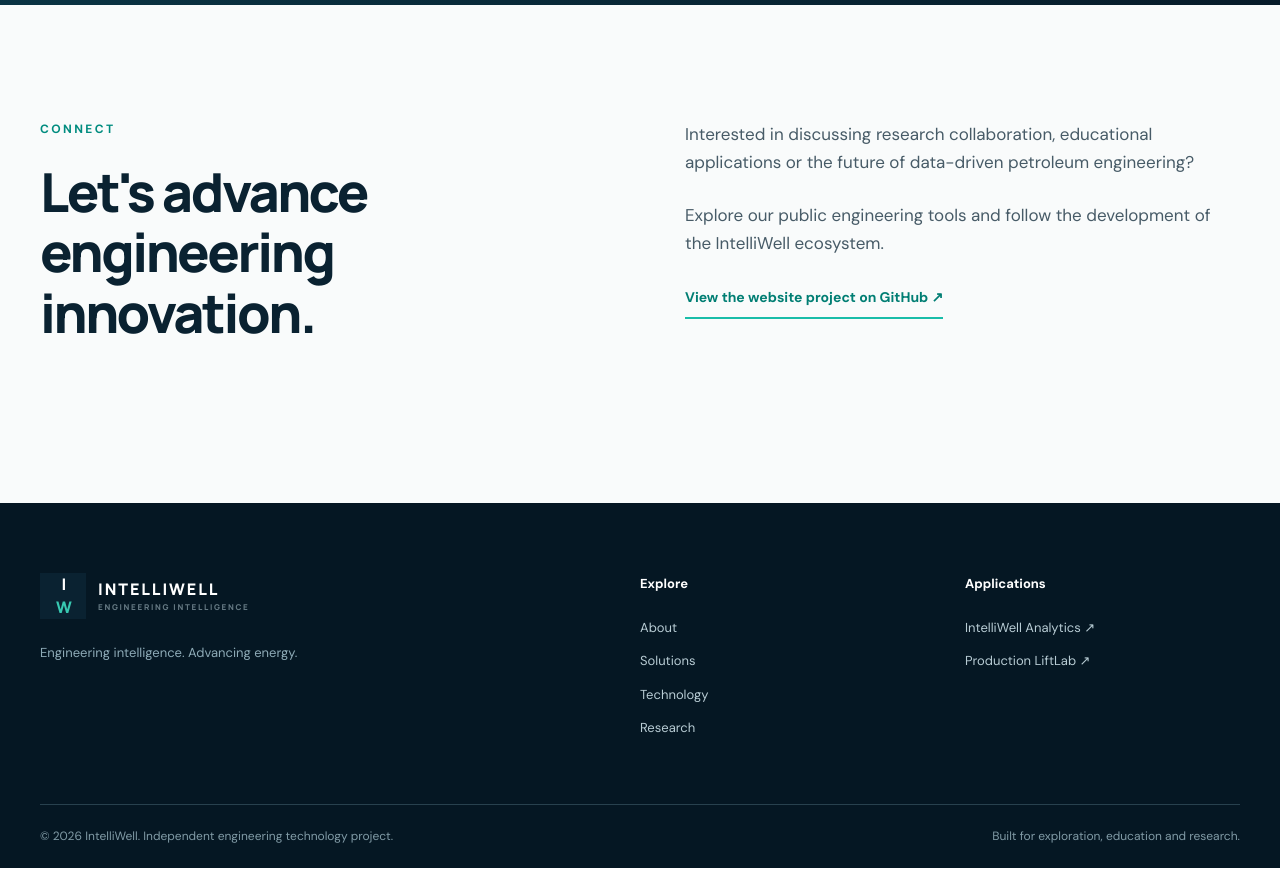
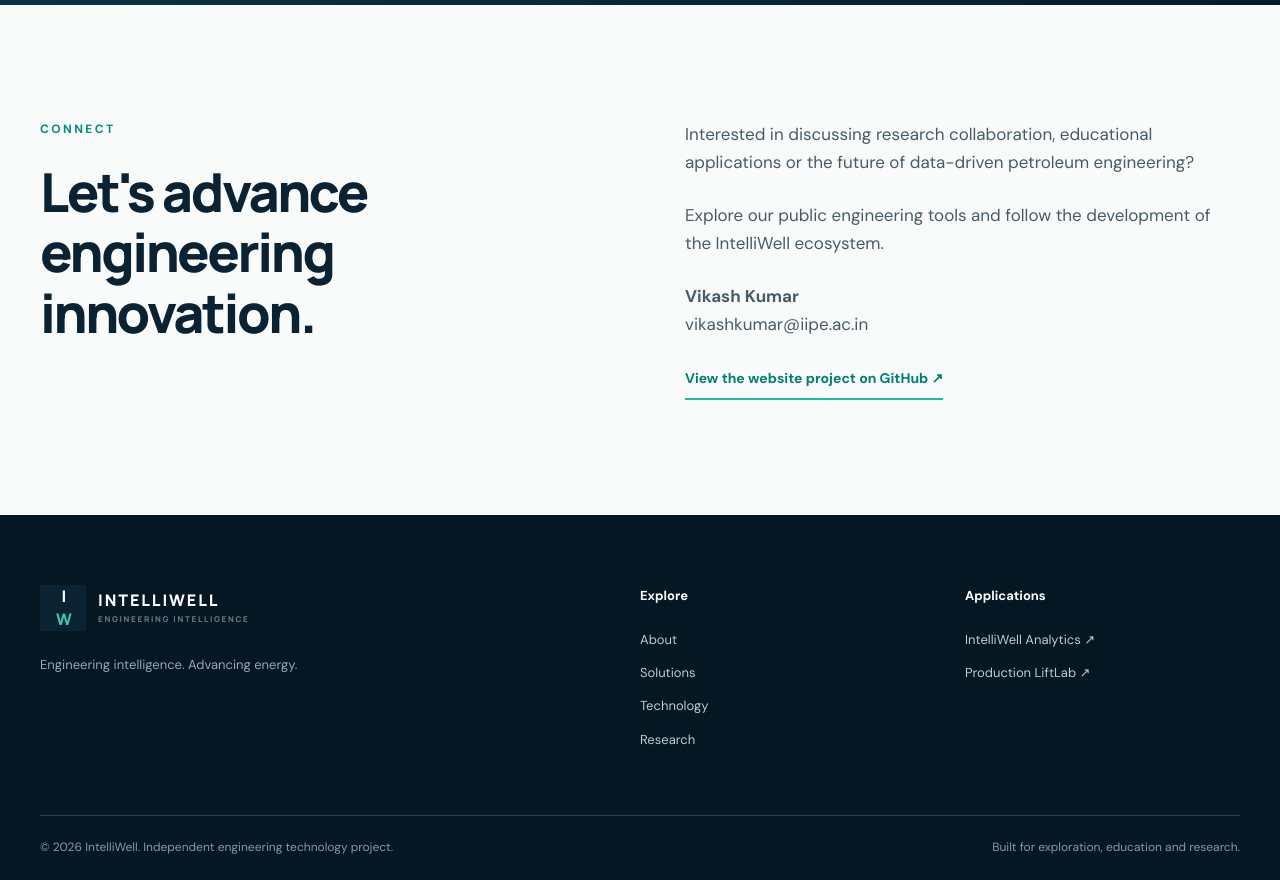
Before and after one commit to lazy70/Website-IntelliWell, a plain HTML site: page index.html in a window 1280 px wide. Shown: the part 4740-5620 px from the top of the page. Drawn offline with Linux system fonts and the light colour scheme.

Commit message:
Add Vikash Kumar and contact email to contact section

```diff
--- a/index.html
+++ b/index.html
@@ -7,5 +7,5 @@
 <section id="technology" class="section dark"><div class="wrap"><p class="eyebrow light">OUR TECHNOLOGY DIRECTION</p><div class="sectionhead"><h2>Domain expertise meets<br/><em>data science.</em></h2><p>We believe meaningful intelligence starts with engineering fundamentals, quality data and models that can be explained.</p></div><div class="techgrid"><article><span>01</span><h3>Engineering simulation</h3><p>Physics-informed exploration of production behavior, operating conditions and artificial lift alternatives.</p></article><article><span>02</span><h3>Data science & analytics</h3><p>Production-data preparation, visualization, descriptive metrics, trend analysis and reproducible engineering workflows.</p></article><article><span>03</span><h3>Machine learning</h3><p>Research direction: forecasting, anomaly detection, performance classification and model evaluation against engineering baselines.</p></article><article><span>04</span><h3>AI-assisted guidance</h3><p>Research direction: interpretable recommendations that explain trade-offs, assumptions and reasons behind engineering decisions.</p></article></div><div class="disclosure"><strong>Technology transparency</strong><p>Simulation and analytics are the current focus. ML prediction, automated optimization and AI advisory features are development objectives; this website does not represent them as validated or production-ready systems.</p></div></div></section>
 <section id="research" class="section"><div class="wrap two"><div><p class="eyebrow">RESEARCH & INNOVATION</p><h2>From a useful model to a trustworthy decision.</h2></div><div class="bodycopy"><p>Our development approach starts with petroleum engineering principles, proceeds through computational implementation and visualization, and advances toward data-driven validation.</p><div class="steps"><div><b>01</b><span><strong>Define the problem</strong><small>Establish reservoir, well and lift-system assumptions.</small></span></div><div><b>02</b><span><strong>Simulate and visualize</strong><small>Explore scenarios, operating constraints and performance indicators.</small></span></div><div><b>03</b><span><strong>Validate with data</strong><small>Benchmark against documented datasets and engineering references.</small></span></div><div><b>04</b><span><strong>Develop intelligent support</strong><small>Investigate interpretable ML models and human-reviewed recommendations.</small></span></div></div></div></div></section>
 <section class="banner"><div class="wrap"><p class="eyebrow light">EXPLORE THE PLATFORM</p><h2>Better questions.<br/>Smarter engineering.</h2><p>Explore our tools and see where engineering simulation and analytical thinking meet.</p><div class="actions"><a class="btn primary" href="https://intelliwell.me/" target="_blank" rel="noopener">Open IntelliWell ↗</a><a class="btn outline" href="https://productionliftlab.netlify.app/" target="_blank" rel="noopener">Open Production LiftLab ↗</a></div></div></section>
-<section id="contact" class="section contact"><div class="wrap two"><div><p class="eyebrow">CONNECT</p><h2>Let's advance engineering innovation.</h2></div><div class="bodycopy"><p>Interested in discussing research collaboration, educational applications or the future of data-driven petroleum engineering?</p><p>Explore our public engineering tools and follow the development of the IntelliWell ecosystem.</p><a class="textlink" href="https://github.com/lazy70/Website-IntelliWell" target="_blank" rel="noopener">View the website project on GitHub ↗</a></div></div></section></main>
+<section id="contact" class="section contact"><div class="wrap two"><div><p class="eyebrow">CONNECT</p><h2>Let's advance engineering innovation.</h2></div><div class="bodycopy"><p>Interested in discussing research collaboration, educational applications or the future of data-driven petroleum engineering?</p><p>Explore our public engineering tools and follow the development of the IntelliWell ecosystem.</p><p><strong>Vikash Kumar</strong><br/><a href="mailto:vikashkumar@iipe.ac.in">vikashkumar@iipe.ac.in</a></p><a class="textlink" href="https://github.com/lazy70/Website-IntelliWell" target="_blank" rel="noopener">View the website project on GitHub ↗</a></div></div></section></main>
 <footer><div class="wrap footer-grid"><div><a class="brand" href="#home"><span class="mark">I<span>W</span></span><span>INTELLIWELL<small>ENGINEERING INTELLIGENCE</small></span></a><p>Engineering intelligence. Advancing energy.</p></div><div><strong>Explore</strong><a href="#about">About</a><a href="#solutions">Solutions</a><a href="#technology">Technology</a><a href="#research">Research</a></div><div><strong>Applications</strong><a href="https://intelliwell.me/" target="_blank" rel="noopener">IntelliWell Analytics ↗</a><a href="https://productionliftlab.netlify.app/" target="_blank" rel="noopener">Production LiftLab ↗</a></div></div><div class="wrap bottom"><span>© <span id="year"></span> IntelliWell. Independent engineering technology project.</span><span>Built for exploration, education and research.</span></div></footer><script src="script.js"></script></body></html>
```
